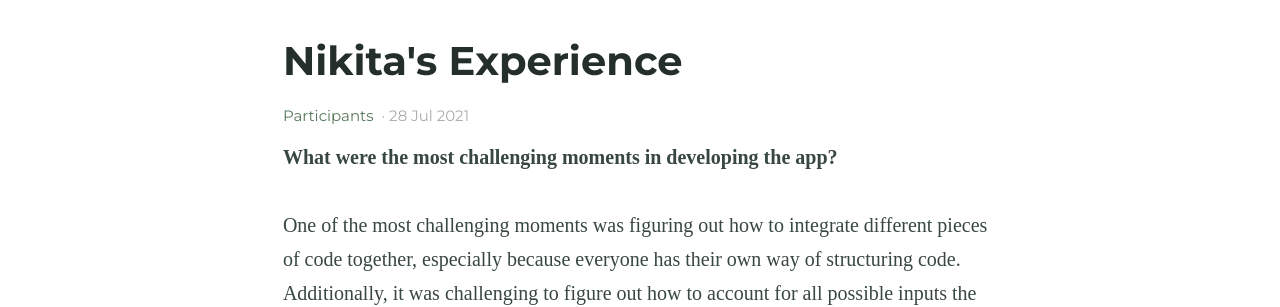
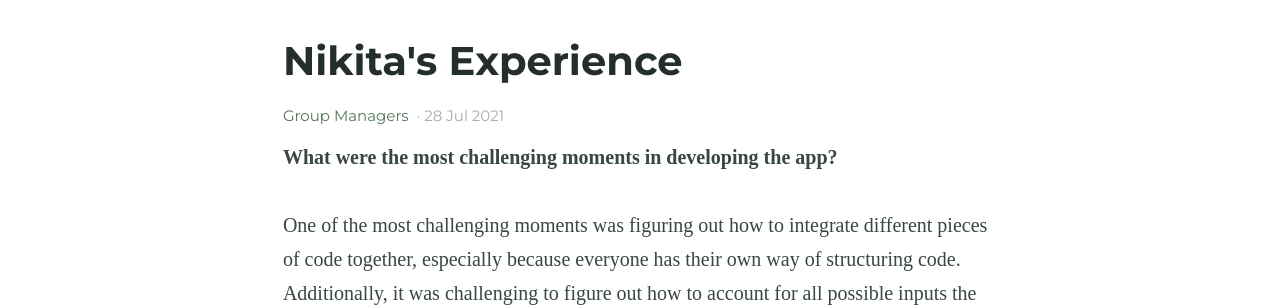
Before and after one commit to BI-STEM-Away/sMAP_dev, a Jekyll site: the page built from _posts/2021-07-28-Nikita-blog.md, in a window 1280 px wide. Shown: the part 418-725 px from the top of the page. Built offline with Jekyll 4.4.1, drawn with Linux system fonts in a browser that asks for light colours.

Commit message:
Update 2021-07-28-Nikita-blog.md

```diff
--- a/_posts/2021-07-28-Nikita-blog.md
+++ b/_posts/2021-07-28-Nikita-blog.md
@@ -1,7 +1,7 @@
 ---
 title: Nikita's Experience
 categories:
-- Participants
+- Group Managers
 excerpt: |
   Nikita , click here to learn more about her experience as a participant in this project.|
 feature_image: "https://bi-stem-away.github.io/shiny_app_dev/Banner.png"
```
